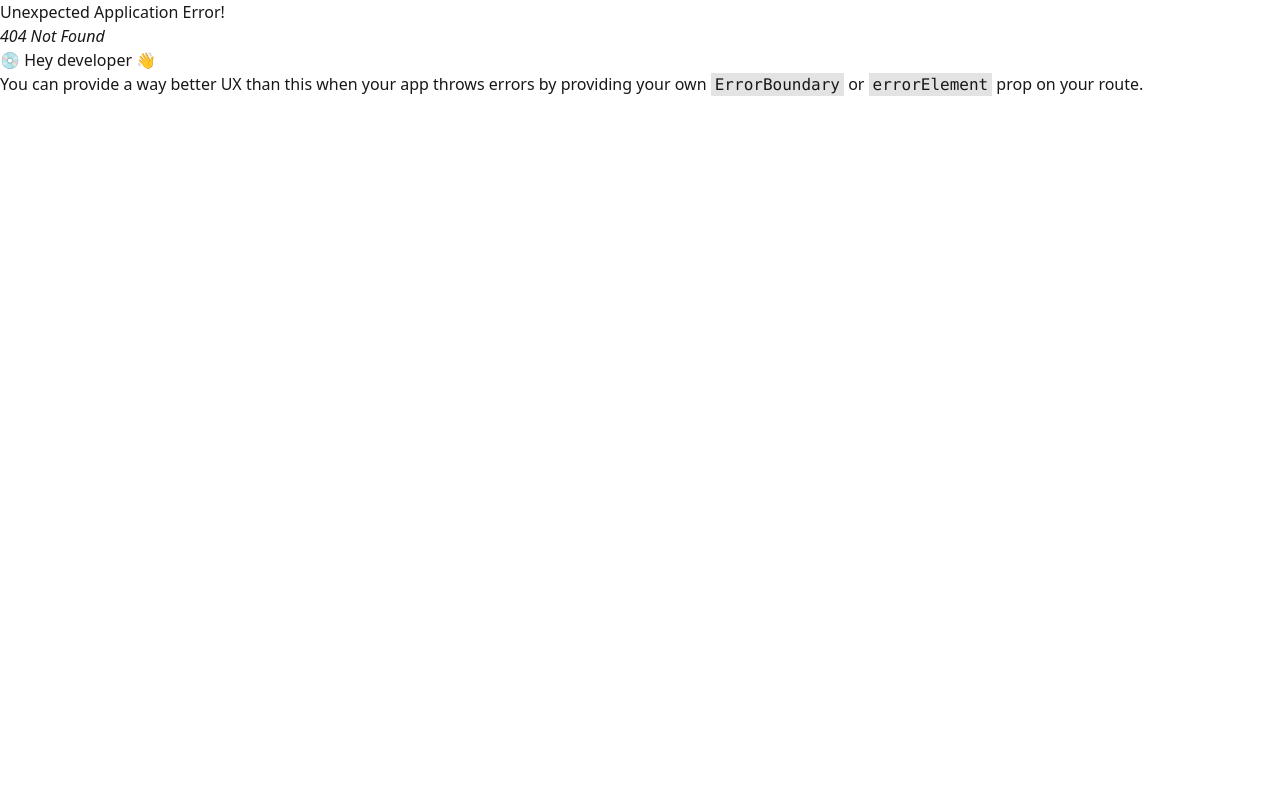
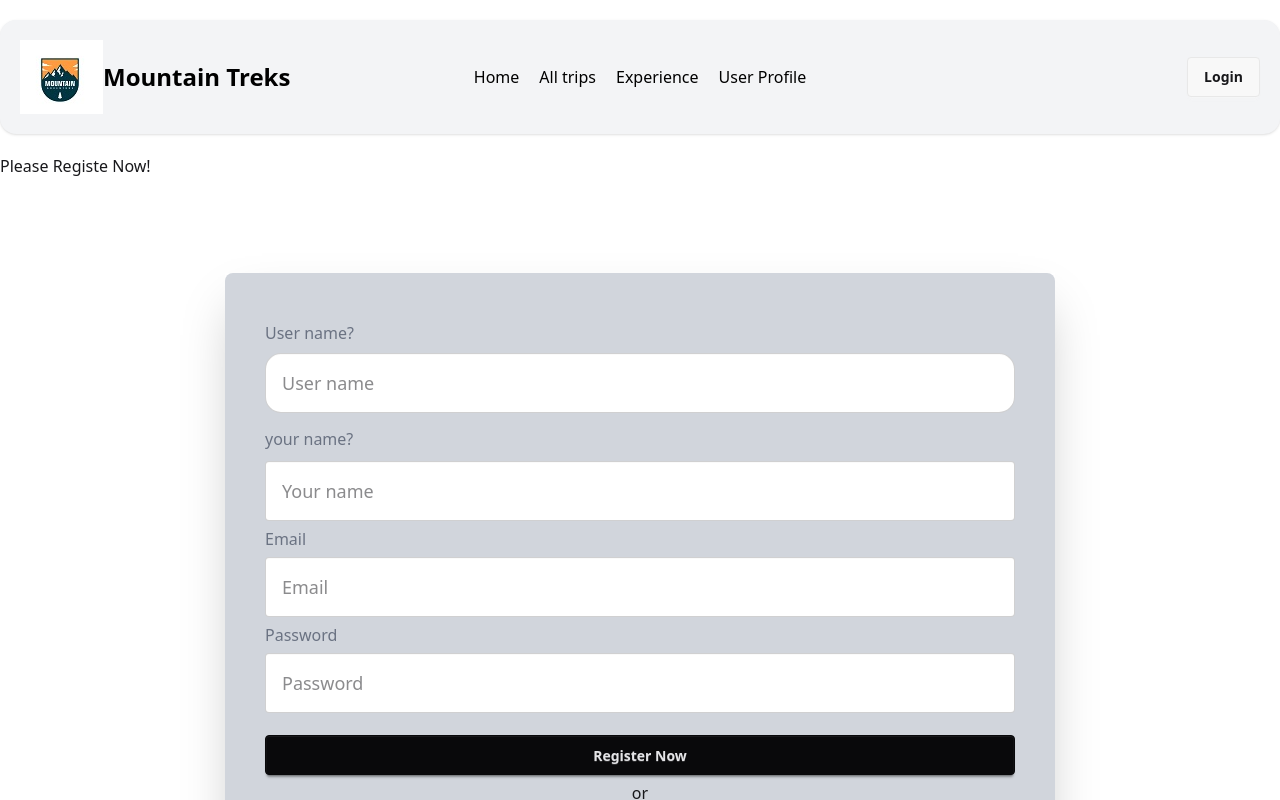
Before and after one commit to minazul01/Mountain-treks, a React (Vite) app: page /register in a window 1280 px wide. Before the commit this address had no page. Shown: the top 800 px of the page. Built offline with nearby package versions, Linux system fonts and the light colour scheme.

Commit message:
register and login design section added

```diff
--- /dev/null
+++ b/src/AllComponent/Authentication/AuthenticationProvider.jsx
@@ -0,0 +1,13 @@
+import React, { createContext } from 'react';
+
+export const MyContext = createContext();
+const AuthenticationProvider = ({routes}) => {
+  console.log(routes)
+    return (
+        <div>
+            <MyContext.Provider value={"minazul"}>{routes}</MyContext.Provider>
+        </div>
+    );
+};
+
+export default AuthenticationProvider;
--- /dev/null
+++ b/src/AllComponent/Authentication/Login.jsx
@@ -0,0 +1,26 @@
+import React from 'react';
+import { Link } from 'react-router-dom';
+
+const Login = () => {
+    return (
+        <div>
+            <h1 className='text-3xl font-bold text-center my-10'>Please Login!</h1>
+            <div className='w-full flex justify-center my-16'>
+                <div className='p-10 bg-gray-200 rounded-lg'>
+                    <fieldset className="fieldset">
+                        <legend className="fieldset-legend text-xl font-medium">What is your Email?</legend>
+                        <input type="text" className="input w-[250px] md:w-[450px] h-10 md:h-[60px] text-lg px-4" placeholder="Email here" />
+                        <legend className="fieldset-legend text-xl font-medium">What is your Password?</legend>
+                        <input type="text" className="input w-[250px] md:w-[450px] h-10 md:h-[60px] text-lg px-4" placeholder="Password here" />
+                        <legend className="fieldset-legend text-base font-normal hover:underline">Forget password?</legend>
+                        <button className='py-2 px-3 bg-lime-500 rounded-md text-xl font-bold hover:bg-gray-50 cursor-pointer my-5 md:my-10'>Login</button>
+                        <p className='text-base font-normal text-center'>or</p>
+                        <Link to="/register" className='text-center'><button className='text-xl font-medium hover:underline cursor-pointer'>Register</button></Link>
+                    </fieldset>
+                </div>
+            </div>
+        </div>
+    );
+};
+
+export default Login;
--- /dev/null
+++ b/src/AllComponent/Authentication/Register.jsx
@@ -0,0 +1,37 @@
+import React from 'react';
+import { Link } from 'react-router-dom';
+
+const Register = () => {
+    return (
+        <div>
+            <h1>Please Registe Now!</h1>
+            <div>
+                <div className="hero min-h-screen">
+
+                    <div className="text-center lg:text-left">
+                    </div>
+                    <div className="  shadow-2xl">
+                        <div className="p-10 bg-gray-300 rounded-lg w-full">
+                            <fieldset className="fieldset">
+                                <legend className="fieldset-legend text-base font-medium text-gray-500">User name?</legend>
+                                <input type="text" className="input w-[250px] md:w-[750px] h-10 md:h-[60px] text-lg px-4 rounded-2xl" placeholder="User name" />
+                                <legend className="fieldset-legend text-base font-medium text-gray-500">your name?</legend>
+                                <input type="text" className="input  w-[250px] md:w-[750px] h-10 md:h-[60px] text-lg px-4" placeholder="Your name" />
+                                <label className="label text-base font-medium text-gray-500">Email</label>
+                                <input type="email" className="input w-[250px] md:w-[750px] h-10 md:h-[60px] text-lg px-4" placeholder="Email" />
+                                <label className="label text-base font-medium text-gray-500">Password</label>
+                                <input type="password" className="input w-[250px] md:w-[750px] h-10 md:h-[60px] text-lg px-4" placeholder="Password" />
+                                <button className="btn btn-neutral mt-4 hover:bg-gray-50">Register Now</button>
+                                <p className='text-base font-normal text-center'>or</p>
+                                <Link to="/login" className='text-center'><button className='text-xl font-medium hover:underline cursor-pointer'>Login</button></Link>
+                            </fieldset>
+                        </div>
+                    </div>
+
+                </div>
+            </div>
+        </div>
+    );
+};
+
+export default Register;
--- a/src/AllComponent/Header/Navbar/Navbar.jsx
+++ b/src/AllComponent/Header/Navbar/Navbar.jsx
@@ -1,8 +1,12 @@
-import React from 'react';
+
 import { NavLink } from 'react-router-dom';
 import Logo from "../../../assets/websitelogo.jpg/"
 
+
+
+
 const Navbar = () => {
+
     return (
         <div className="navbar bg-gray-100 rounded-2xl my-5 p-5 text-black shadow-sm">
             <div className="navbar-start">
@@ -31,7 +35,7 @@ const Navbar = () => {
                 </ul>
             </div>
             <div className="navbar-end text-xl font-medium">
-            <a className="btn">Login</a>
+            <NavLink to="/login" className='btn'>Login</NavLink>
             </div>
         </div>
     );
--- a/src/AllComponent/Main/Contact.jsx
+++ b/src/AllComponent/Main/Contact.jsx
@@ -4,8 +4,8 @@ const Contact = () => {
     return (
         <div>
             <div className="hero bg-base-200 min-h-screen">
-                <div className="hero-content flex-col lg:flex-row-reverse">
-                    <div className="card bg-base-100 w-full max-w-[1450px] shrink-0 shadow-2xl">
+                <div className="">
+                    <div className=" bg-base-100 w-full max-w-[1450px] shrink-0 shadow-2xl">
                         <div className="card-body">
                             <fieldset className="fieldset w-fit md:w-[400px] h-fit md:h-[300px] flex-col items-center justify-center">
                                 <label className="label">Name</label>
--- a/src/AllComponent/Main/Home.jsx
+++ b/src/AllComponent/Main/Home.jsx
@@ -11,7 +11,7 @@ const Home = () => {
 
 
     const jsonData = useContext(context);
-    const data = jsonData.data
+    const data = jsonData.data;
     return (
         <div>
             <HeaderMain></HeaderMain>
--- a/src/AllComponent/MainLayout/MainLayout.jsx
+++ b/src/AllComponent/MainLayout/MainLayout.jsx
@@ -4,9 +4,13 @@ import Navbar from '../Header/Navbar/Navbar';
 import Footer from '../Footer/Footer';
 
 
+
 export const context = createContext();
 const MainLayout = () => {
     const data = useLoaderData();
+
+
+
     return (
         <>
             <div className='max-w-7xl mx-auto'>
--- a/src/index.css
+++ b/src/index.css
@@ -3,7 +3,7 @@
 
 
 .active{
-    background-color: rgb(238, 87, 183);
+    background-color: rgb(91, 223, 79);
     padding: 2px 10px;
     border-radius: 5px;
 }
--- a/src/main.jsx
+++ b/src/main.jsx
@@ -7,8 +7,11 @@ import {
   RouterProvider,
 } from "react-router-dom";
 import router from './AllComponent/Routes';
+import AuthenticationProvider from './AllComponent/Authentication/AuthenticationProvider';
 createRoot(document.getElementById('root')).render(
   <StrictMode>
-     <RouterProvider router={router}></RouterProvider>
+    <AuthenticationProvider routes={<RouterProvider router={router}></RouterProvider>}>
+
+    </AuthenticationProvider>
   </StrictMode>,
 )
```
Also changed, not shown: src/AllComponent/Routes.jsx (+10 -0 lines).
